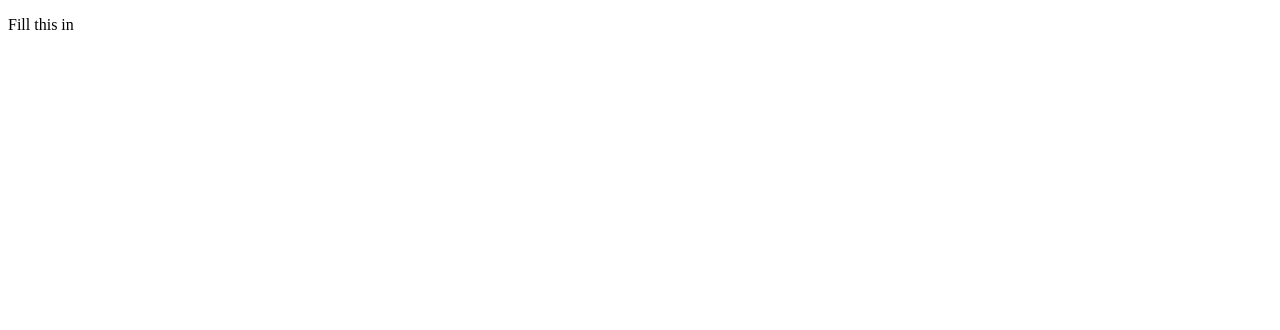
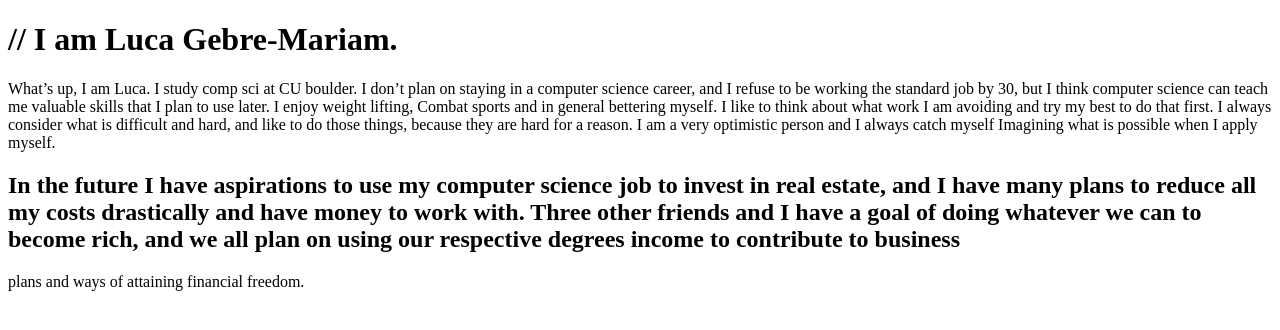
Before and after one commit to Programmer-Jack/group-github-project, a Next.js app: page /Luca in a window 1280 px wide. Shown: the top 330 px of the page. Built offline with nearby package versions, Linux system fonts and the light colour scheme.

Commit message:
Added My bio

```diff
--- a/src/pages/Luca.js
+++ b/src/pages/Luca.js
@@ -1,7 +1,25 @@
 export default function luca() {
     return (
     <div>
-        <p>Fill this in</p>
+        <h1>
+    // I am Luca Gebre-Mariam.
+                </h1>
+        <p>What’s up, I am Luca. I study comp sci at CU boulder. I don’t plan on
+staying in a computer science career, and I refuse to be working the
+standard job by 30, but I think computer science can teach me
+valuable skills that I plan to use later.
+I enjoy weight lifting, Combat sports and in general bettering myself. I
+like to think about what work I am avoiding and try my best to do that
+first. I always consider what is difficult and hard, and like to do those
+things, because they are hard for a reason. I am a very optimistic
+person and I always catch myself Imagining what is possible when I
+apply myself.
+<h2>In the future I have aspirations to use my computer science job to
+invest in real estate, and I have many plans to reduce all my costs
+drastically and have money to work with. Three other friends and I
+have a goal of doing whatever we can to become rich, and we all plan
+on using our respective degrees income to contribute to business</h2>
+plans and ways of attaining financial freedom.</p>
     </div>
     );
 }
--- a/src/pages/index.js
+++ b/src/pages/index.js
@@ -34,7 +34,7 @@ export default function Home() {
           <a href="/Luca" className='card'>
             <h3>Luca &rarr;</h3>
             <p>
-              Hey look another description.
+              A small description of Luca.
             </p>
           </a>
 
```
